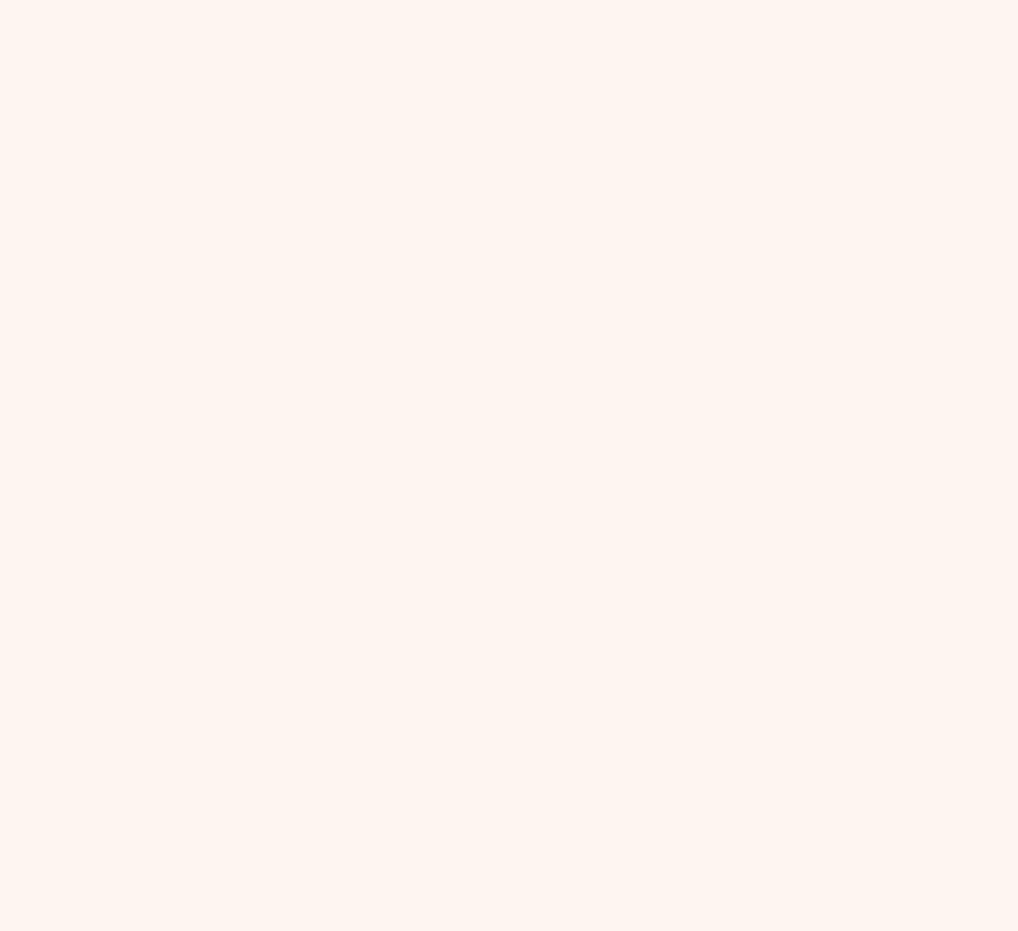
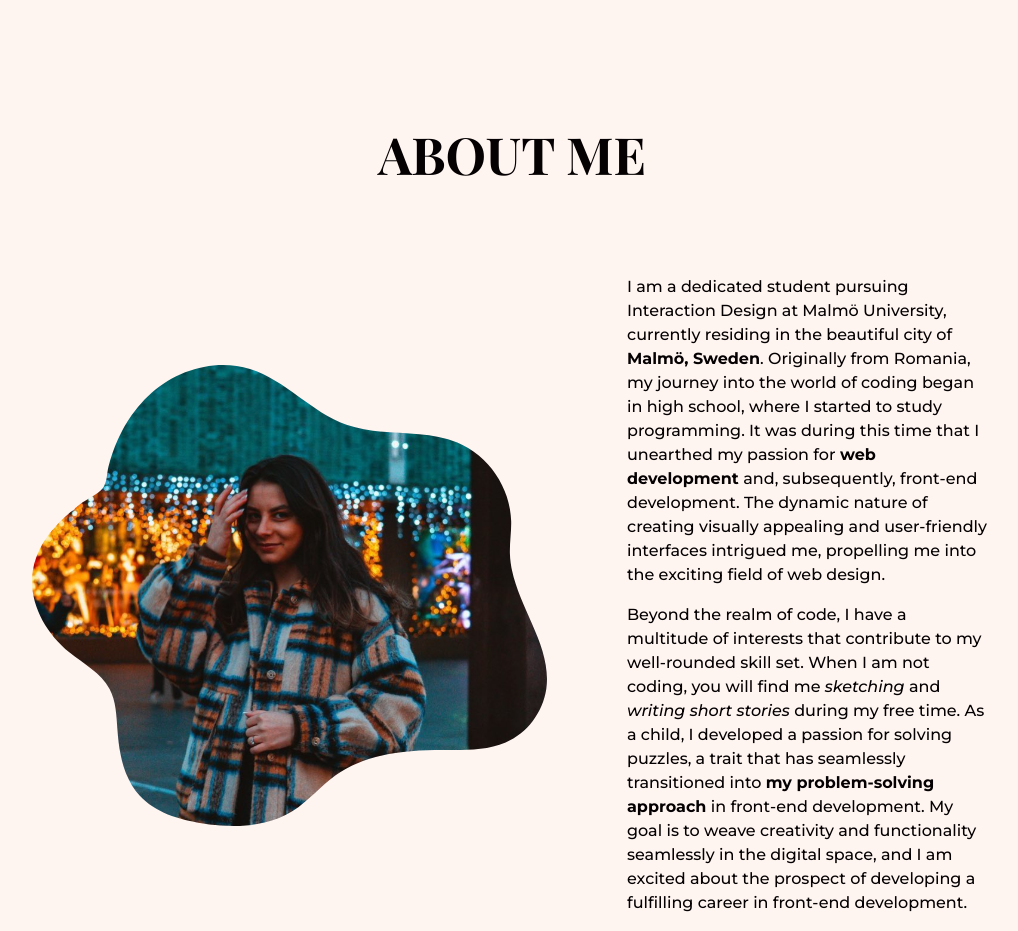
Before and after one commit to RalucP/personal-website, a React (Vite) app: page / in a window 1280 px wide. Shown: the part 700-1631 px from the top of the page, without its empty margins (128-1146 px from the left). Before the commit the page ends 800 px from the top, so only its background shows below. Built offline with nearby package versions, Linux system fonts and the light colour scheme.

Commit message:
Add about page

```diff
--- a/src/App.jsx
+++ b/src/App.jsx
@@ -1,5 +1,6 @@
 import './App.scss'
 import Navbar from './components/Navbar/Navbar'
+import About from './components/about/About'
 import Home from './components/home/Home'
 
 function App() {
@@ -8,6 +9,7 @@ function App() {
     <>
       <Navbar />
       <Home />
+      <About />
     </>
   )
 }
--- /dev/null
+++ b/src/components/about/About.jsx
@@ -0,0 +1,39 @@
+import './About.styles.scss';
+
+import profilePhoto from '../../assets/about-photo.svg';
+
+const About = () => {
+  return (
+    <section id='about'>
+      <h1>About me</h1>
+      <div className='about-wrapper'>
+        <img src={profilePhoto} alt='Raluca Parvan profile photo' className='about-image'/>
+        <div className="about-description-flex">
+          <p className='about-description'>
+            I am a dedicated student pursuing Interaction Design at
+            Malmö University, currently residing in the beautiful
+            city of <span className='bold'>Malmö, Sweden</span>. Originally from Romania,
+            my journey into the world of coding began in high school,
+            where I started to study programming. It was during this
+            time that I unearthed my passion for <span className='bold'>web development </span>
+            and, subsequently, front-end development. The dynamic nature of
+            creating visually appealing and user-friendly interfaces intrigued
+            me, propelling me into the exciting field of web design.
+            </p>
+          <p className='about-description'>
+            Beyond the realm of code, I have a multitude of interests that contribute
+            to my well-rounded skill set. When I am not coding,
+            you will find me <span className='italic'>sketching</span> and
+            <span className='italic'> writing short stories</span> during my free time.
+            As a child, I developed a passion for solving puzzles, a trait that has
+            seamlessly transitioned into <span className='bold'>my problem-solving approach</span> in front-end development.
+            My goal is to weave creativity and functionality seamlessly in the digital space,
+            and I am excited about the prospect of developing a fulfilling career in front-end development.
+          </p>
+        </div>
+      </div>
+    </section>
+  )
+}
+
+export default About;
--- /dev/null
+++ b/src/components/about/About.styles.scss
@@ -0,0 +1,19 @@
+.about-wrapper{
+  display: flex;
+  flex-direction: row;
+  align-items: center;
+  gap: 5em;
+
+  & .about-description{
+    font-size: 1em;
+    font-weight: 500;
+
+    & .bold{
+      font-weight: bolder;
+    }
+
+    & .italic{
+      font-style: italic;
+    }
+  }
+}
```
